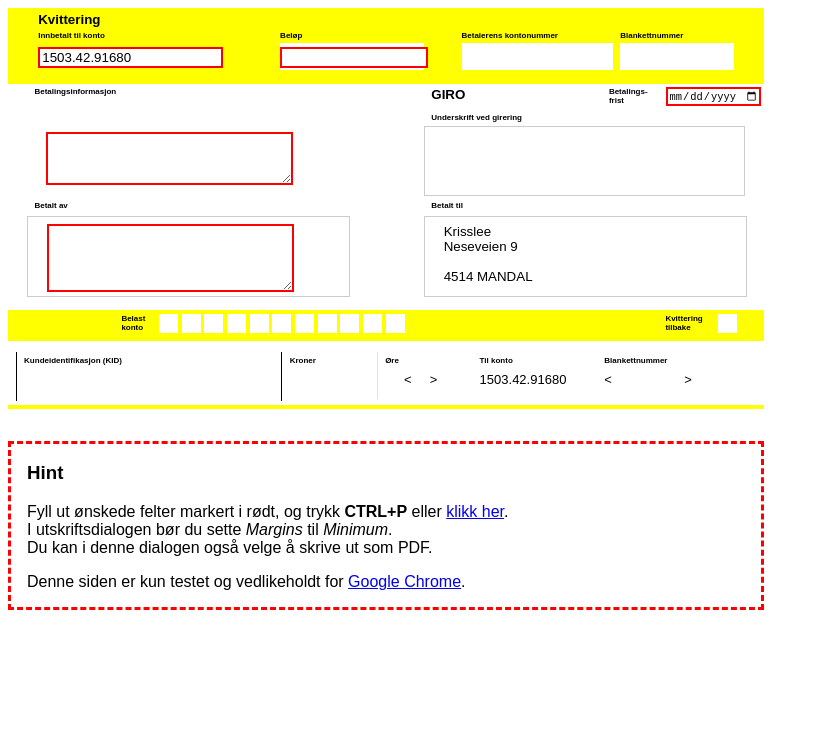
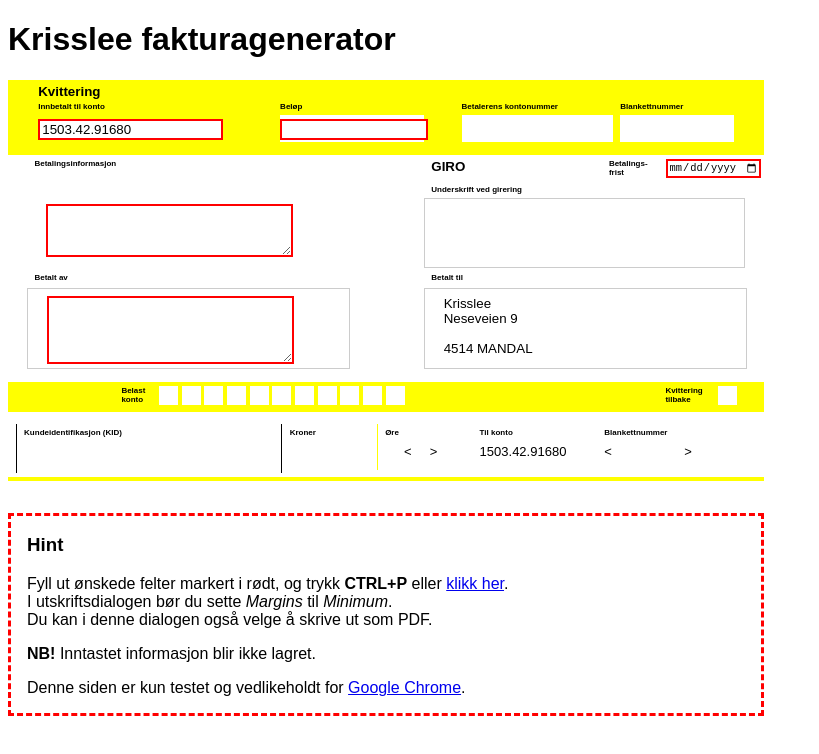
Before and after one commit to ruudud/faktura, a plain HTML site: page index.html in a window 1280 px wide. Shown: the whole page, without its empty margins (0-819 px from the left). Drawn offline with Linux system fonts and the light colour scheme.

Commit message:
Added help text saying nothing is saved

```diff
--- a/index.html
+++ b/index.html
@@ -9,6 +9,7 @@
     </head>
 
     <body>
+        <h1 class="printhidden">Krisslee fakturagenerator</h1>
         <div class="innhold">
           <div class="firmainfo">
             <h3>Krisslee</h3>
@@ -220,6 +221,9 @@
             Du kan i denne dialogen også velge å skrive ut som PDF.
           </p>
           <p>
+            <strong>NB!</strong> Inntastet informasjon blir ikke lagret.
+          </p>
+          <p>
             Denne siden er kun testet og vedlikeholdt for <a target="_blank" href="http://www.gogle.com/chrome">Google Chrome</a>.<br>
           </p>
         </div>
```
